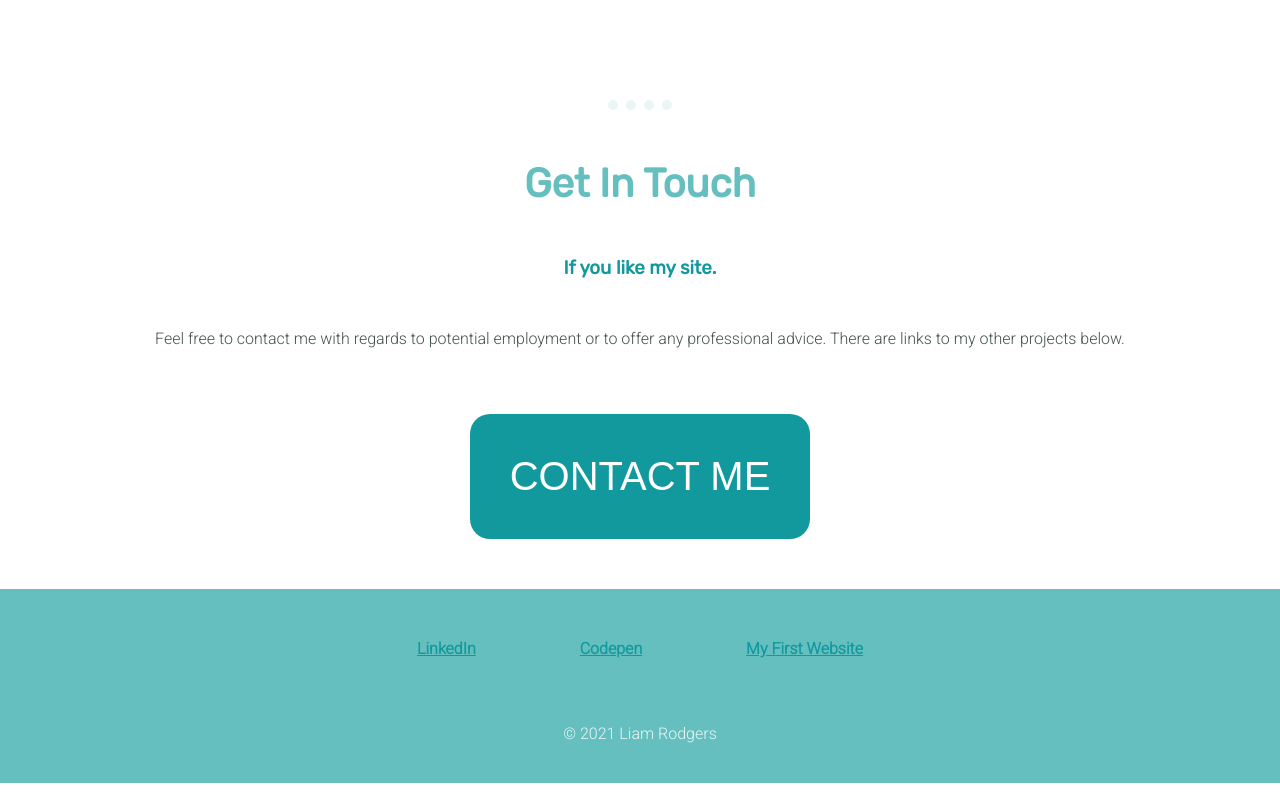
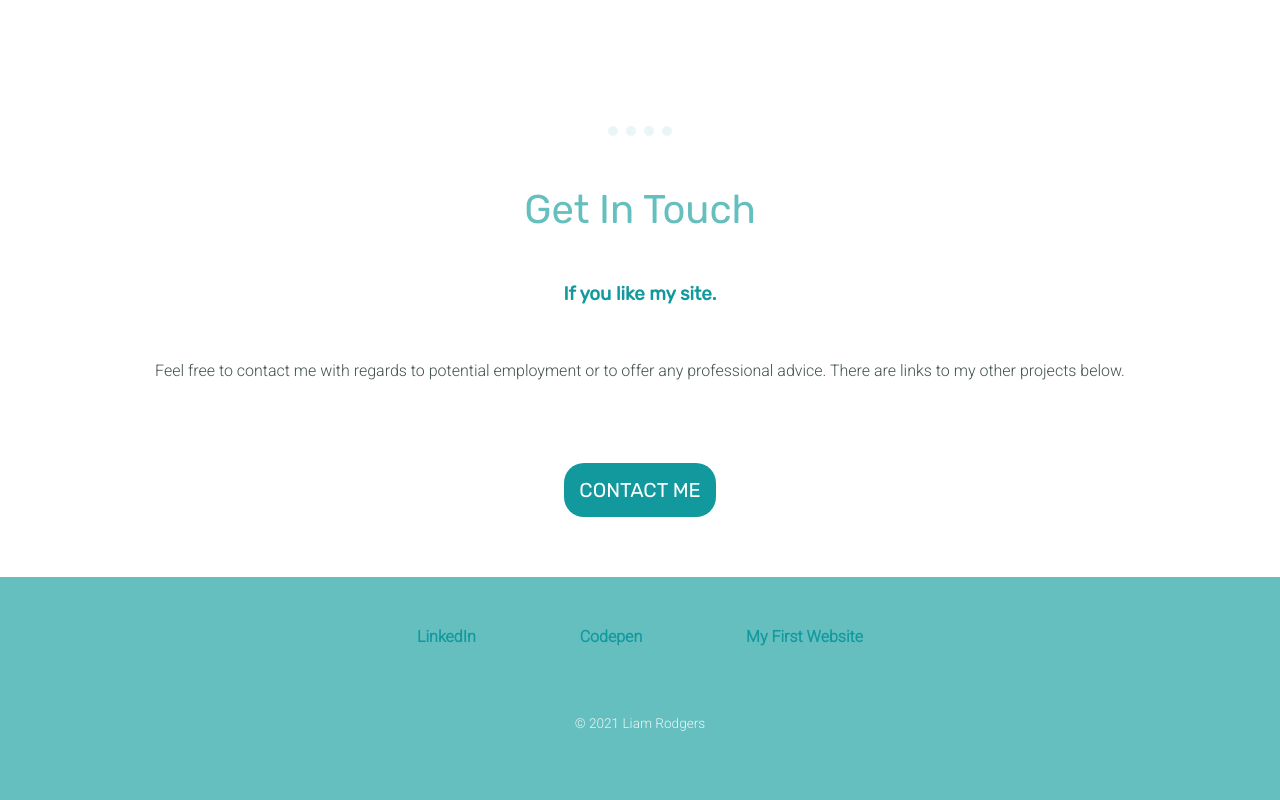
Before and after one commit to liamjohnrodgers/cv-site, a plain HTML site: page index.html in a window 1280 px wide. Shown: the part 1950-2750 px from the top of the page. Drawn offline with Linux system fonts and the light colour scheme.

Commit message:
Second upload

```diff
--- a/css/styles.css
+++ b/css/styles.css
@@ -2,6 +2,7 @@ body {
   margin: 0;
   text-align: center;
   font-family: 'Roboto', sans-serif;
+  color: #40514E;
 }
 
 h1 {
@@ -15,15 +16,12 @@ h2 {
   font-family: 'Rubik', sans-serif;
   font-size: 2.5rem;
   color: #66BFBF;
+  font-weight: normal;
 }
 
 h3 {
   font-family: 'Rubik', sans-serif;
   color: #11999E;
-}
-
-p {
-  color: #40514E;
 }
 
 hr {
@@ -36,10 +34,19 @@ hr {
 
 a {
   color: #11999E;
+  text-decoration: none;
+}
+
+a:hover{
+  color: #EAF6F6;
+}
+
+p {
+  line-height: 2;
 }
 
 .top-container {
-  background-color:#EAF6F6;
+  background-color: #EAF6F6;
   position: relative;
   padding-top: 100px;
 }
@@ -85,7 +92,6 @@ a {
 
 .skill-description {
   text-align: left;
-  line-height: 2;
 }
 
 .hospitality-img {
@@ -98,14 +104,24 @@ a {
   margin-left: 30px;
 }
 
+.css-img {
+  float: left;
+  margin-right: 30px;
+}
+
 .contact-h3 {
   margin: 50px auto;
+}
+
+.contact-message {
+  width: 40%;
+  margin: auto;
 }
 
 .bottom-container {
   background-color: #66BFBF;
   position: relative;
-  padding-top: 100px;
+  padding: 100px 0 20px;
   margin-bottom: 0;
 }
 
@@ -118,19 +134,20 @@ a {
 
 .cc {
   color: #EAF6F6;
-  padding-bottom: 40px;
+  padding-bottom: 30px;
+  font-size: 0.85rem;
 }
 
 .btn {
-  margin: 50px auto;
+  margin: 60px auto;
   -webkit-border-radius: 20px;
   -moz-border-radius: 20px;
   border-radius: 20px;
   color: #FFFFFF;
-   font-family: Arial;
-   font-size: 40px;
+  font-family: 'Rubik', sans-serif;
+  font-size: 20px;
   font-weight: 100;
-   padding: 40px;
+  padding: 15px;
   background-color: #11999E;
   text-decoration: none;
   display: inline-block;
```
Lines whose indentation alone changed are shown as unchanged.
